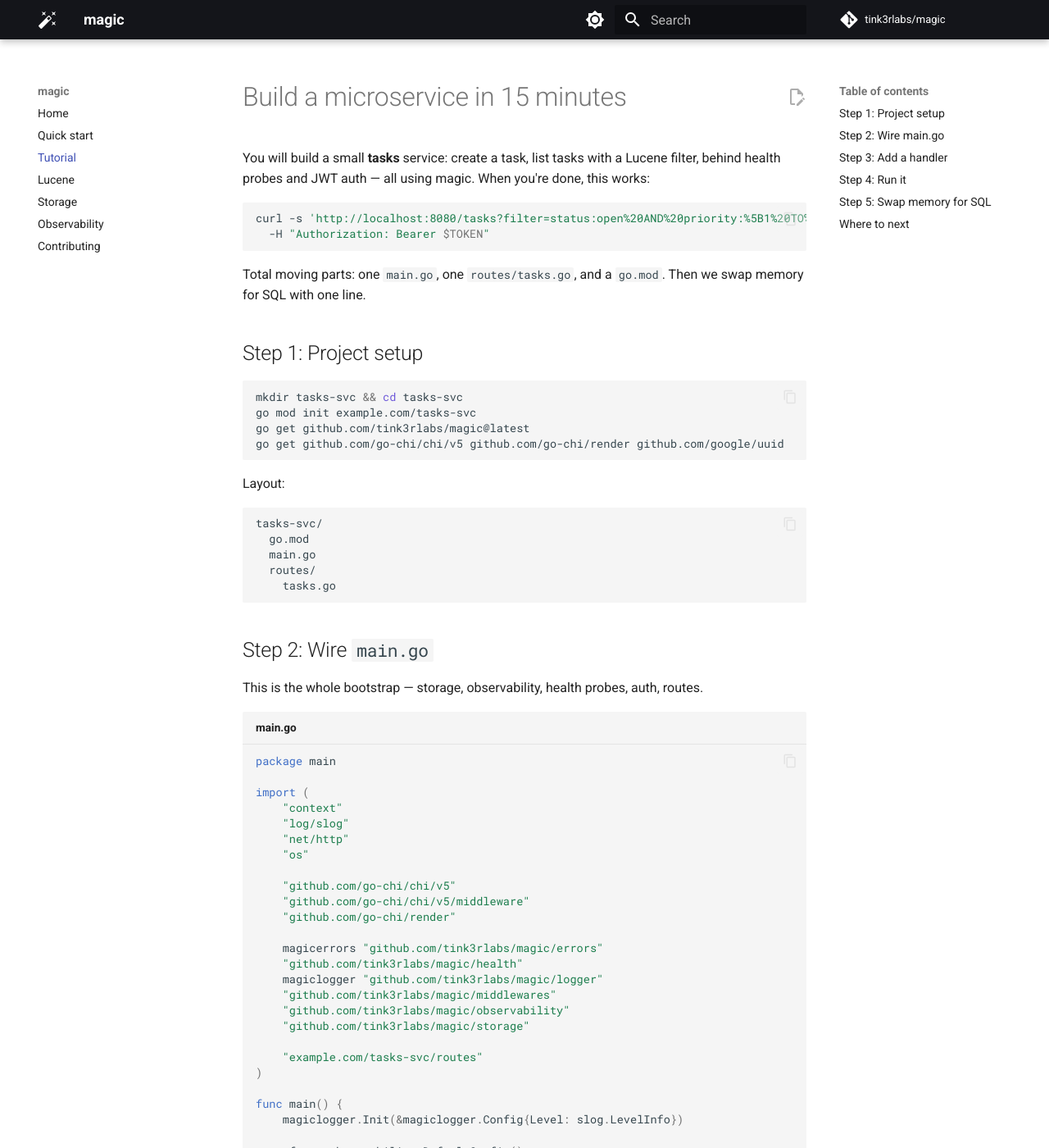
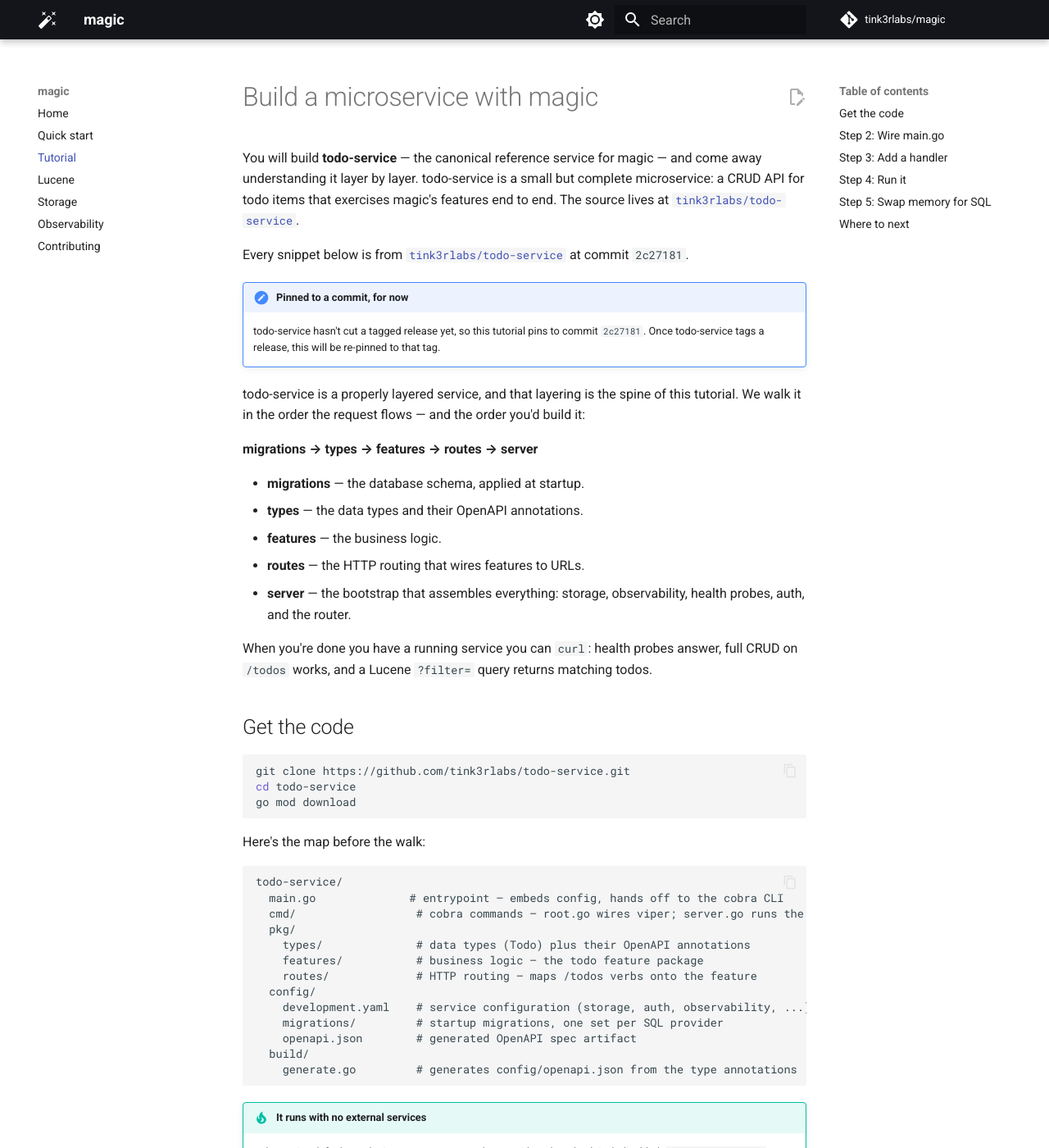
Before and after one commit to tink3rlabs/magic, an MkDocs documentation site: the page built from docs/tutorial.md, in a window 1280 px wide and 1400 px high. Shown: the whole window at 82% size. Built offline with MkDocs 1.6.1 and Material for MkDocs 9.7.7, drawn with Linux system fonts in a browser that asks for light colours; comment, search, counter and statistics services are not loaded; the version menu is left out; some of the changed text lies outside the part shown.

Commit message:
docs: rewrite tutorial intro to build todo-service layer by layer

````diff
--- a/docs/tutorial.md
+++ b/docs/tutorial.md
@@ -1,32 +1,52 @@
-# Build a microservice in 15 minutes
+# Build a microservice with magic
 
-You will build a small **tasks** service: create a task, list tasks with a Lucene filter, behind health probes and JWT auth — all using magic. When you're done, this works:
+You will build **todo-service** — the canonical reference service for magic — and come away understanding it layer by layer. todo-service is a small but complete microservice: a CRUD API for todo items that exercises magic's features end to end. The source lives at [`tink3rlabs/todo-service`](https://github.com/tink3rlabs/todo-service).
+
+Every snippet below is from [`tink3rlabs/todo-service`](https://github.com/tink3rlabs/todo-service) at commit `2c27181`.
+
+!!! note "Pinned to a commit, for now"
+    todo-service hasn't cut a tagged release yet, so this tutorial pins to commit `2c27181`. Once todo-service tags a release, this will be re-pinned to that tag.
+
+todo-service is a properly layered service, and that layering is the spine of this tutorial. We walk it in the order the request flows — and the order you'd build it:
+
+**migrations → types → features → routes → server**
+
+- **migrations** — the database schema, applied at startup.
+- **types** — the data types and their OpenAPI annotations.
+- **features** — the business logic.
+- **routes** — the HTTP routing that wires features to URLs.
+- **server** — the bootstrap that assembles everything: storage, observability, health probes, auth, and the router.
+
+When you're done you have a running service you can `curl`: health probes answer, full CRUD on `/todos` works, and a Lucene `?filter=` query returns matching todos.
+
+## Get the code
 
 ```bash
-curl -s 'http://localhost:8080/tasks?filter=status:open%20AND%20priority:%5B1%20TO%203%5D' \
-  -H "Authorization: Bearer $TOKEN"
+git clone https://github.com/tink3rlabs/todo-service.git
+cd todo-service
+go mod download
 ```
 
-Total moving parts: one `main.go`, one `routes/tasks.go`, and a `go.mod`. Then we swap memory for SQL with one line.
+Here's the map before the walk:
 
-## Step 1: Project setup
-
-```bash
-mkdir tasks-svc && cd tasks-svc
-go mod init example.com/tasks-svc
-go get github.com/tink3rlabs/magic@latest
-go get github.com/go-chi/chi/v5 github.com/go-chi/render github.com/google/uuid
+```text
+todo-service/
+  main.go              # entrypoint — embeds config, hands off to the cobra CLI
+  cmd/                  # cobra commands — root.go wires viper; server.go runs the service
+  pkg/
+    types/              # data types (Todo) plus their OpenAPI annotations
+    features/           # business logic — the todo feature package
+    routes/             # HTTP routing — maps /todos verbs onto the feature
+  config/
+    development.yaml    # service configuration (storage, auth, observability, ...)
+    migrations/         # startup migrations, one set per SQL provider
+    openapi.json        # generated OpenAPI spec artifact
+  build/
+    generate.go         # generates config/openapi.json from the type annotations
 ```
 
-Layout:
-
-```text
-tasks-svc/
-  go.mod
-  main.go
-  routes/
-    tasks.go
-```
+!!! tip "It runs with no external services"
+    todo-service defaults to the in-memory storage adapter, with auth and pub/sub disabled. `go run . server --config config/development.yaml` starts it with no database, no tokens, and no AWS credentials.
 
 ## Step 2: Wire `main.go`
 
````
